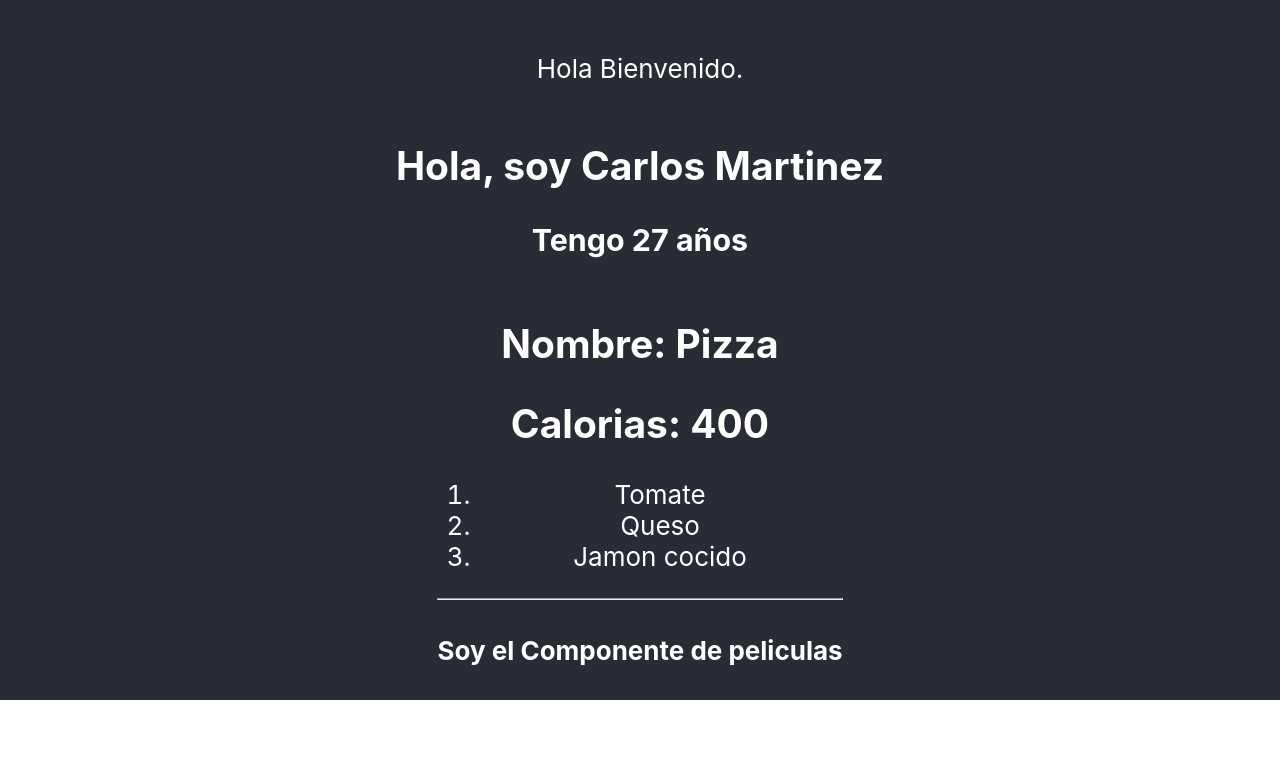
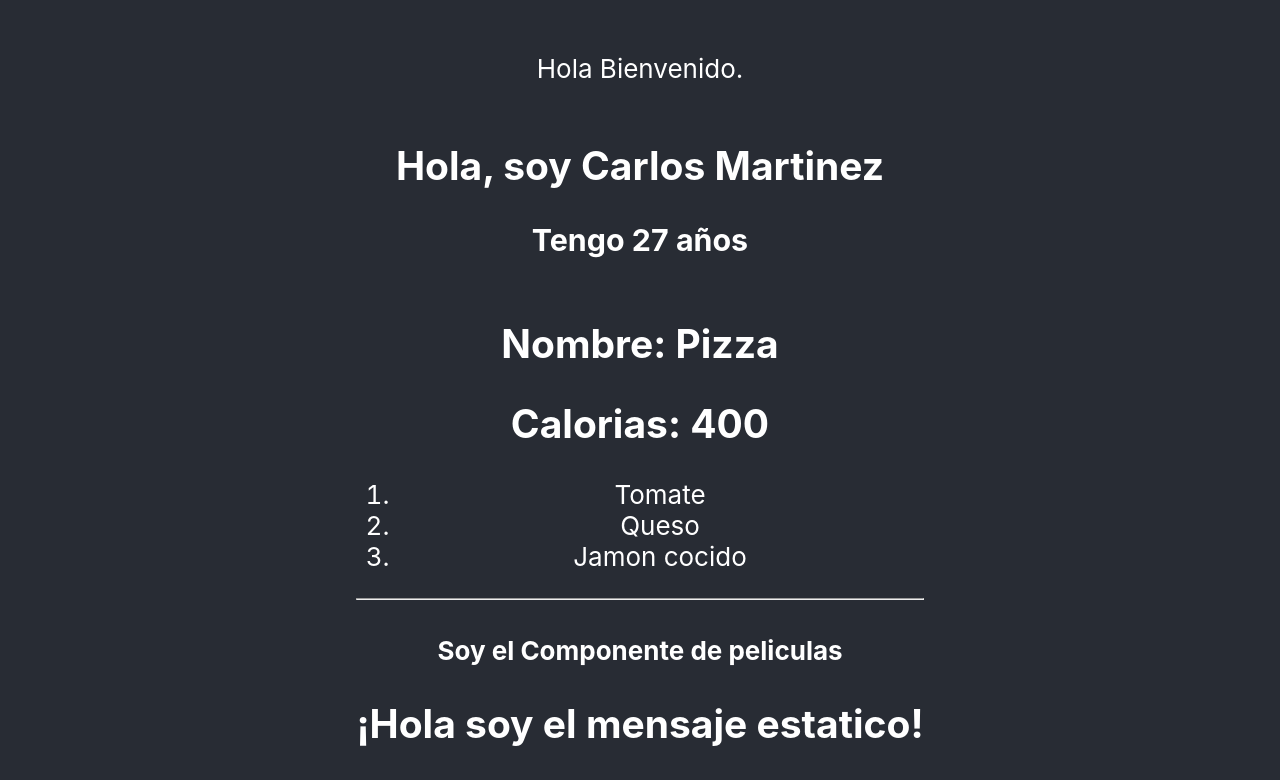
Before and after one commit to Charly021595/Practicas_React, a React (Create React App) app: page / in a window 1280 px wide. Shown: the part 293-1073 px from the top of the page. Before the commit the page ends 993 px from the top, so only its background shows below. Built offline with nearby package versions, Linux system fonts and the light colour scheme.

Commit message:
Actualizacion_24_05_2022

```diff
--- /dev/null
+++ b/src/components/MensajeEstatico.js
@@ -0,0 +1,9 @@
+import React, {Component} from 'react';
+
+const MensajeEstatico = () => {
+    return (
+        <h1>¡Hola soy el mensaje estatico!</h1>
+    );
+}
+
+export default MensajeEstatico;
--- a/src/components/Peliculas.js
+++ b/src/components/Peliculas.js
@@ -1,9 +1,13 @@
 import React, {Component} from "react";
+import MensajeEstatico from "./MensajeEstatico";
 
 class Peliculas extends Component{
     render(){
         return (
-            <h4>Soy el Componente de peliculas</h4>
+            <div id="peliculas">
+                <h4>Soy el Componente de peliculas</h4>
+                <MensajeEstatico/>
+            </div>
         );
     }
 }
```
